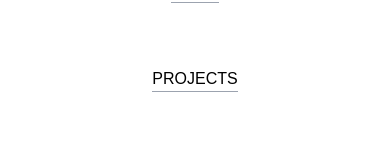
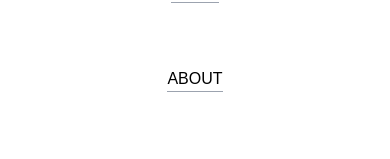
Before and after one commit to raeeceip/portfolio, a React (Vite) app: page / in a window 390 px wide. Both pictures are taken after a click on the element 366 px from the left and 50 px from the top of the page. Shown: the part 298-457 px from the top of the page. Built offline with nearby package versions, Linux system fonts and the light colour scheme.

Commit message:
header fix

```diff
--- a/src/Components/Header/Header.jsx
+++ b/src/Components/Header/Header.jsx
@@ -48,8 +48,8 @@ const Header = () => {
 								</Link>
 							</li>
 							<li className="border-b border-gray-400 my-8 uppercase">
-								<Link to="/" onClick={() => setIsNavOpen(false)}>
-									Projects
+								<Link to="/about" onClick={() => setIsNavOpen(false)}>
+									About
 								</Link>
 							</li>
 							<li className="border-b border-gray-400 my-8 uppercase">
```
